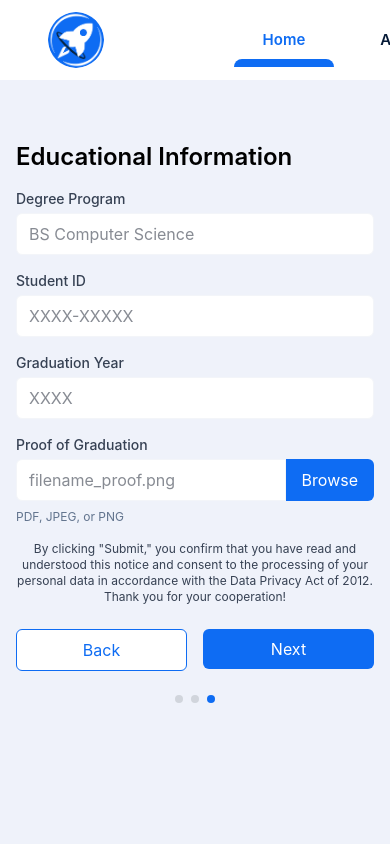
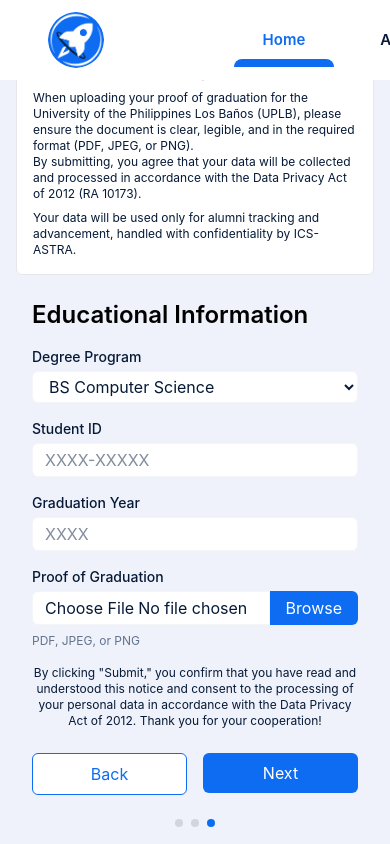
Before and after one commit to fofajardo/cmsc128-ics-astra, a Next.js app: page /signup/3 in a window 390 px wide. Built offline with nearby package versions, Linux system fonts and the light colour scheme.

Commit message:
feat: changed some text fields to drop down, handled number inputs

```diff
--- a/app/(registration)/signup/3/page.js
+++ b/app/(registration)/signup/3/page.js
@@ -1,65 +1,130 @@
+"use client"
+import { useRef, useState } from "react"
 import Link from "next/link"
+import React from "react"
 
 export default function EducationalInfoPage() {
+  const [studentId, setStudentId] = useState("");
+  const [graduationYear, setGraduationYear] = useState("");
+
+  const fileInputRef = useRef(null);
+
+  const handleButtonClick = () => {
+    fileInputRef.current.click();
+  };
+
+  const handleFileChange = (event) => {
+    const files = event.target.files;
+    if (files.length > 0) {
+      console.log("Selected files:", files);
+      return;
+    }
+  };
+
+  // Handles student ID; only allows numbers and formats as XXXX-XXXXX
+  const handleStudentIdChange = (e) => {
+    let value = e.target.value.replace(/[^0-9]/g, ''); // Remove non-numeric characters
+    // Limit to 9 characters
+    if (value.length > 9) {
+      value = value.slice(0, 9);
+    }
+    if (value.length > 4 && value.length <= 9) {
+      value = value.slice(0, 4) + '-' + value.slice(4);
+    }
+    setStudentId(value);
+  };
+
+  // Handles graduation year; only allows numbers
+  const handleGraduationYearChange = (e) => {
+    let value = e.target.value.replace(/[^0-9]/g, '');
+    // Limit to 4 characters
+    if (value.length > 4) {
+      value = value.slice(0, 4);
+    }
+    setGraduationYear(value);
+  };
+
   return (
     <div className="min-h-screen flex flex-col bg-[var(--color-astratintedwhite)]">
       <div className="flex flex-1">
-        <div className="w-full md:w-1/2 p-4 md:p-8 flex items-center justify-center">
+        <div className="w-full md:w-1/2 p-4 md:p-8 pt-12 md:pt-20 px-4 md:px-0 flex items-center justify-center">
           <div className="max-w-md w-full mx-auto">
-            <h2 className="text-2xl font-semibold text-black mb-4">Educational Information</h2>
+            {/* Mobile View for Notice */}
+            <div className="mb-6 text-xs text-[var(--color-astrablack)] bg-white border border-gray-200 rounded-md p-4 md:hidden pt-4">
+              <h2 className="font-semibold mb-2">Notice and Consent to Privacy</h2>
+              <p className="mt-2">
+                When uploading your proof of graduation for the University of the Philippines Los Baños (UPLB), please ensure the document is clear, legible, and in the required format (PDF, JPEG, or PNG).
+              </p>
+              <p className="mb-2">
+                By submitting, you agree that your data will be collected and processed in accordance with the Data Privacy Act of 2012 (RA 10173).
+              </p>
+              <p>
+                Your data will be used only for alumni tracking and advancement, handled with confidentiality by ICS-ASTRA.
+              </p>
+            </div>
 
-            <form className="space-y-4">
+            <form className="space-y-4 px-4 sm:px-6 md:px-8">
+              <h2 className="text-2xl font-semibold text-black mb-4">Educational Information</h2>
               <div>
-                <label htmlFor="degree-program" className="block text-sm font-medium text-gray-700 mb-1">
+                <label htmlFor="degree-program" className="block text-sm font-medium text-[var(--color-astrablack)] mb-1">
                   Degree Program
                 </label>
-                <input
-                  type="text"
+                <select
                   id="degree-program"
                   name="degree-program"
-                  placeholder="BS Computer Science"
-                  className="w-full px-3 py-2 border border-[var(--color-astradirtywhite)] rounded-md focus:outline-none focus:ring-2 focus:ring-[var(--color-astraprimary)] bg-white text-gray-900"
-                />
+                  className="w-full px-3 py-1 border border-[var(--color-astradirtywhite)] rounded-md focus:outline-none focus:ring-2 focus:ring-[var(--color-astraprimary)] bg-white text-[var(--color-astrablack)]"
+                >
+                  <option value="BS Computer Science">BS Computer Science</option>
+                  <option value="MS Computer Science">MS Computer Science</option>
+                  <option value="Master of Information Technology">Master of Information Technology</option>
+                  <option value="PhD Computer Science">PhD Computer Science</option>
+                </select>
               </div>
 
               <div>
-                <label htmlFor="student-id" className="block text-sm font-medium text-gray-700 mb-1">
+                <label htmlFor="student-id" className="block text-sm font-medium text-[var(--color-astrablack)] mb-1">
                   Student ID
                 </label>
                 <input
                   type="text"
                   id="student-id"
                   name="student-id"
+                  value={studentId}
+                  onChange={handleStudentIdChange}
                   placeholder="XXXX-XXXXX"
-                  className="w-full px-3 py-2 border border-[var(--color-astradirtywhite)] rounded-md focus:outline-none focus:ring-2 focus:ring-[var(--color-astraprimary)] bg-white text-gray-900"
+                  className="w-full px-3 py-1 border border-[var(--color-astradirtywhite)] rounded-md focus:outline-none focus:ring-2 focus:ring-[var(--color-astraprimary)] bg-white text-[var(--color-astrablack)]"
                 />
               </div>
 
               <div>
-                <label htmlFor="graduation-year" className="block text-sm font-medium text-gray-700 mb-1">
+                <label htmlFor="graduation-year" className="block text-sm font-medium text-[var(--color-astrablack)] mb-1">
                   Graduation Year
                 </label>
                 <input
                   type="text"
                   id="graduation-year"
                   name="graduation-year"
+                  value={graduationYear}
+                  onChange={handleGraduationYearChange}
                   placeholder="XXXX"
-                  className="w-full px-3 py-2 border border-[var(--color-astradirtywhite)] rounded-md focus:outline-none focus:ring-2 focus:ring-[var(--color-astraprimary)] bg-white text-gray-900"
+                  className="w-full px-3 py-1 border border-[var(--color-astradirtywhite)] rounded-md focus:outline-none focus:ring-2 focus:ring-[var(--color-astraprimary)] bg-white text-[var(--color-astrablack)]"
                 />
               </div>
 
               <div>
-                <label className="block text-sm font-medium text-gray-700 mb-1">Proof of Graduation</label>
+                <label className="block text-sm font-medium text-[var(--color-astrablack)] mb-1">Proof of Graduation</label>
                 <div className="flex">
                   <input
-                    type="text"
-                    readOnly
-                    placeholder="filename_proof.png"
-                    className="w-full px-3 py-2 border border-[var(--color-astradirtywhite)] rounded-l-md focus:outline-none focus:ring-2 focus:ring-[var(--color-astraprimary)] bg-white text-gray-900 flex-1"
+                    type="file"
+                    ref={fileInputRef}
+                    onChange={handleFileChange}
+                    placeholder="No file selected"
+                    className="w-full px-3 py-1 border border-[var(--color-astradirtywhite)] rounded-l-md focus:outline-none focus:ring-2 focus:ring-[var(--color-astraprimary)] bg-white text-[var(--color-astrablack)] flex-1"
                   />
                   <button
                     type="button"
-                    className="bg-[var(--color-astraprimary)] text-white px-4 py-2 rounded-r-md hover:bg-blue-700 transition-colors"
+                    className="bg-[var(--color-astraprimary)] text-white px-4 py-1 rounded-r-md hover:bg-blue-700 transition-colors"
+                    onClick={handleButtonClick}
                   >
                     Browse
                   </button>
@@ -67,7 +132,7 @@ export default function EducationalInfoPage() {
                 <p className="text-xs text-slate-500 mt-2">PDF, JPEG, or PNG</p>
               </div>
 
-              <p className="text-xs text-gray-700 mt-4 text-center">
+              <p className="text-xs text-[var(--color-astrablack)] mt-4 text-center">
                 By clicking "Submit," you confirm that you have read and understood this notice and consent to the
                 processing of your personal data in accordance with the Data Privacy Act of 2012. Thank you for your
                 cooperation!
@@ -101,11 +166,10 @@ export default function EducationalInfoPage() {
           </div>
         </div>
 
-        {/* Right Panel - Image */}
         <div className="hidden md:block md:w-1/2 bg-[var(--color-astraprimary)]">
           <div className="relative h-full">
             <img src="/blue-bg.png" alt="Background" className="h-full w-full object-cover" />
-            <div className="absolute top-0 left-0 h-full w-full flex flex-col items-center justify-center px-6">
+            <div className="absolute top-0 left-0 h-full w-full flex flex-col items-center justify-center p-4 md:p-8 pt-12 md:pt-20">
               <h1 className="text-2xl font-bold text-white mb-4 text-justify">Notice and Consent to Privacy</h1>
               <p className="text-white text-sm mb-4 text-justify">
                 When uploading your proof of graduation file for the University of the Philippines Los Baños (UPLB),
```
